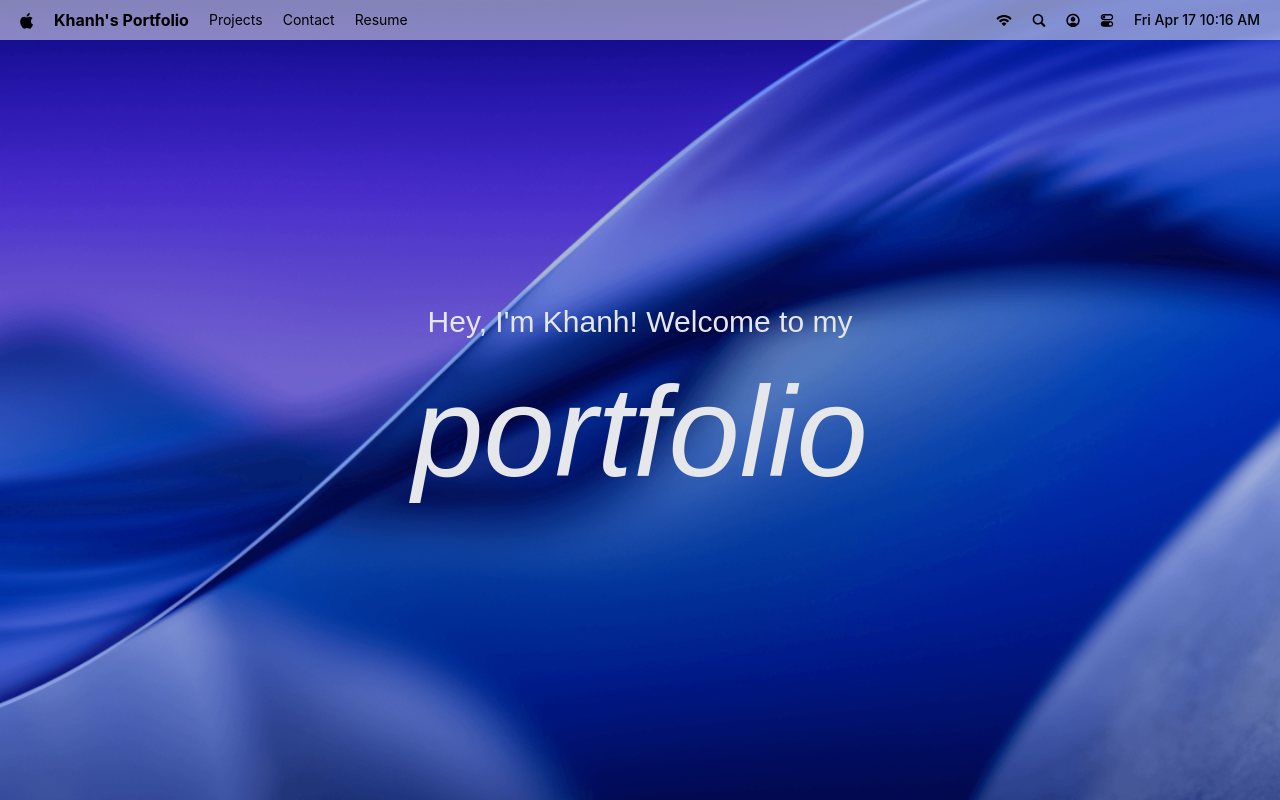
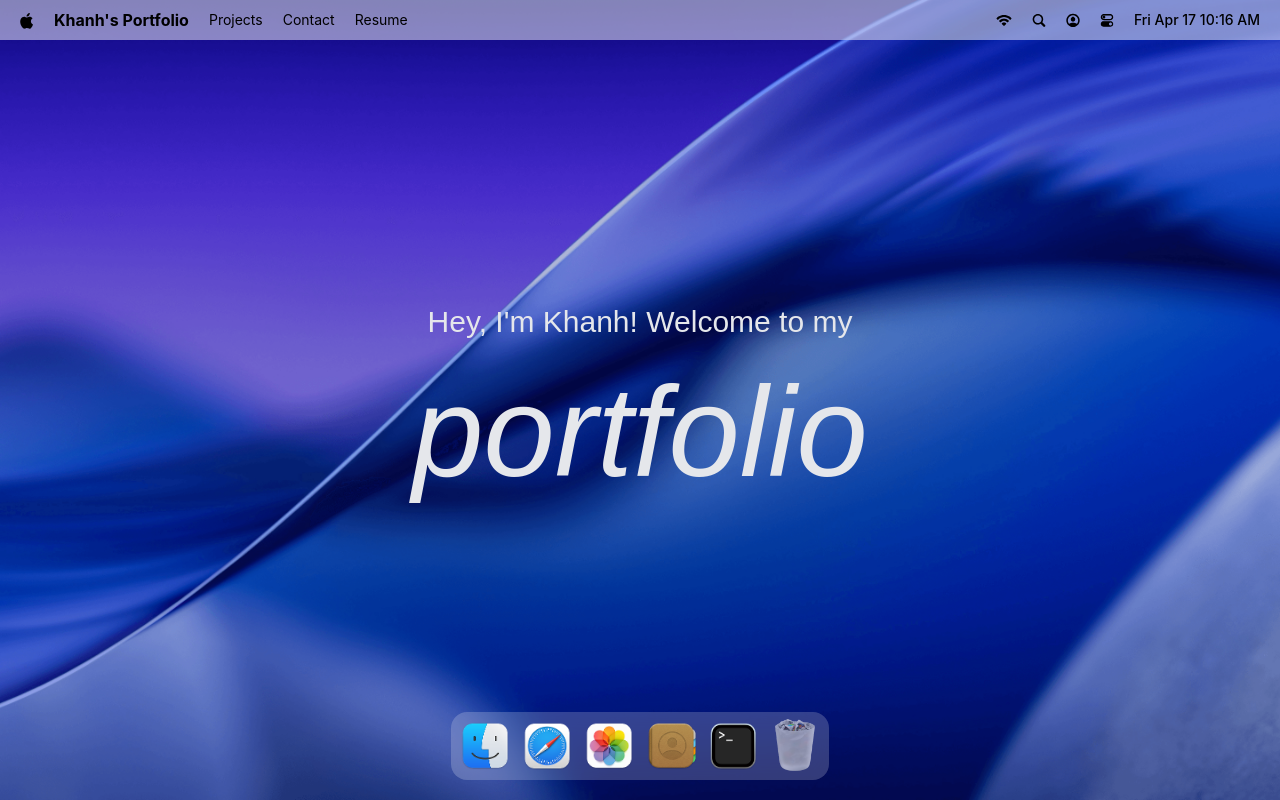
Before and after one commit to Khanhbroo/macos-portfolio, a React (Vite) app: page / in a window 1280 px wide. Built offline with nearby package versions, Linux system fonts and the light colour scheme; a web font is replaced by a local one.

Commit message:
feat: implement dock presentation

```diff
--- a/package.json
+++ b/package.json
@@ -17,6 +17,7 @@
     "lucide-react": "^1.8.0",
     "react": "^19.2.4",
     "react-dom": "^19.2.4",
+    "react-tooltip": "^5.30.1",
     "tailwindcss": "^4.2.2"
   },
   "devDependencies": {
--- a/src/App.tsx
+++ b/src/App.tsx
@@ -1,10 +1,11 @@
-import { Navbar, Welcome } from "./components"
+import { Dock, Navbar, Welcome } from "./components"
 
 function App() {
   return (
     <main>
       <Navbar />
       <Welcome />
+      <Dock />
     </main>
   )
 }
--- /dev/null
+++ b/src/components/Dock.tsx
@@ -0,0 +1,94 @@
+import { useRef } from "react";
+import { Tooltip } from "react-tooltip";
+
+import { dockApps } from "@/constants";
+import { useGSAP } from "@gsap/react";
+import gsap from "gsap";
+
+const Dock = () => {
+  const dockRef = useRef(null);
+
+  useGSAP(() => {
+    const dock = dockRef.current;
+    if (!dock) return;
+
+    const icons = dock.querySelectorAll(".dock-icon");
+    const animateIcons = (mouseX) => {
+      const { left } = dock.getBoundingClientRect();
+
+      icons.forEach((icon) => {
+        const { left: iconLeft, width: iconWidth } =
+          icon.getBoundingClientRect();
+        const center = iconLeft - left + iconWidth / 2;
+        const distance = Math.abs(mouseX - center);
+        const intensity = Math.exp(-(distance ** 2.5) / 20000);
+
+        gsap.to(icon, {
+          scale: 1 + 0.25 * intensity,
+          y: -15 * intensity,
+          duration: 0.2,
+          ease: "power1.out",
+        });
+      });
+    };
+
+    const handleMouseMove = (event) => {
+      const { left } = dock.getBoundingClientRect();
+
+      animateIcons(event.clientX - left);
+    };
+
+    const resetIcons = () => {
+      icons.forEach((icon) =>
+        gsap.to(icon, {
+          scale: 1,
+          y: 0,
+          duration: 0.3,
+          ease: "power1.out",
+        }),
+      );
+    };
+
+    dock.addEventListener("mousemove", handleMouseMove);
+    dock.addEventListener("mouseleave", resetIcons);
+
+    return () => {
+      dock.removeEventListener("mousemove", handleMouseMove);
+      dock.removeEventListener("mouseleave", resetIcons);
+    };
+  }, []);
+
+  const toggleApp = (app) => {};
+
+  return (
+    <section id="dock">
+      <div ref={dockRef} className="dock-container">
+        {dockApps.map(({ id, name, icon, canOpen }) => (
+          <div key={id ?? name} className="relative flex justify-center">
+            <button
+              type="button"
+              className="dock-icon"
+              aria-label={name}
+              data-tooltip-id="dock-tooltip"
+              data-tooltip-content={name}
+              data-tooltip-delay-show={150}
+              disabled={!canOpen}
+              onClick={() => toggleApp({ id, canOpen })}
+            >
+              <img
+                src={`/images/${icon}`}
+                alt={name}
+                loading="lazy"
+                className={canOpen ? "" : "opacity-60"}
+              />
+            </button>
+          </div>
+        ))}
+
+        <Tooltip id="dock-tooltip" place="top" className="tooltip" />
+      </div>
+    </section>
+  );
+};
+
+export default Dock;
--- a/src/components/index.ts
+++ b/src/components/index.ts
@@ -1,2 +1,3 @@
 export { default as Navbar } from "@/components/Navbar.tsx";
 export { default as Welcome } from "@/components/Welcome.tsx";
+export { default as Dock } from "@/components/Dock.tsx";
```
Also changed, not shown: 1 other file (tests, documents, lock files or other folders).
